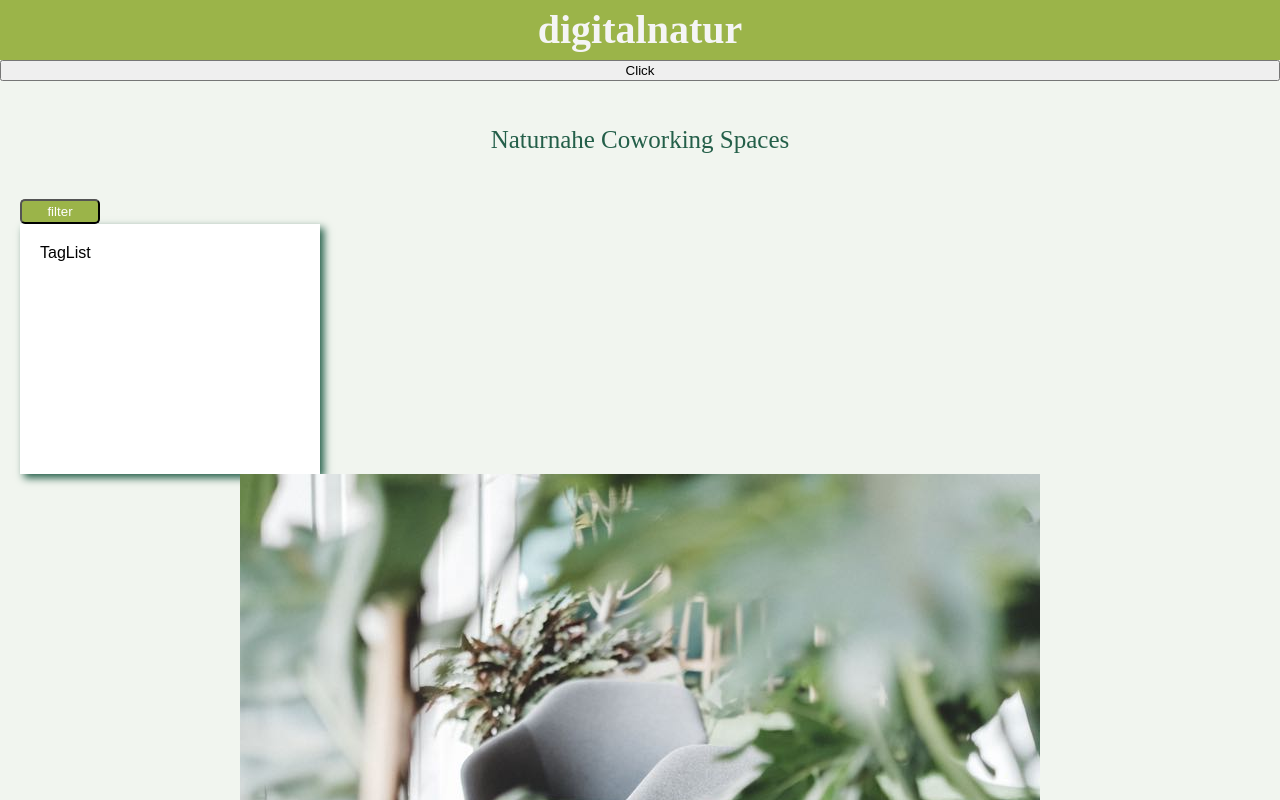
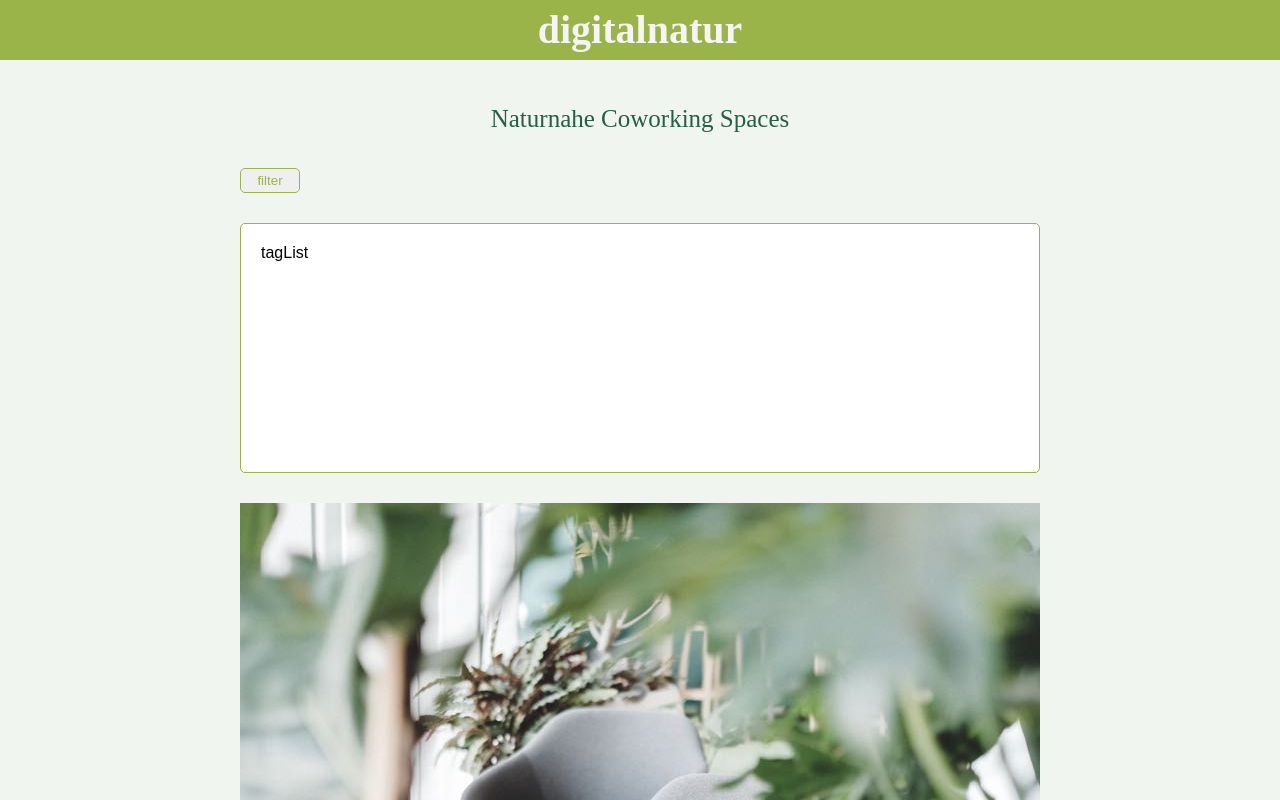
Before and after one commit to s-zanker/capstone-project, a React (Create React App) app: page / in a window 1280 px wide. Both pictures are taken after a click on the button "filter". Built offline with nearby package versions, Linux system fonts and the light colour scheme.

Commit message:
Change some global styles

```diff
--- a/src/App.js
+++ b/src/App.js
@@ -10,14 +10,13 @@ function App() {
   const [currentWorkspaces, setCurrentWorkspaces] = useState([])
 
   useEffect(() => {
-    console.log(workspaces.slice(0, 10))
+    //only the first 10 workspaces are displayed
     setCurrentWorkspaces(workspaces.slice(0, 10))
   }, [])
 
   return (
     <AppGrid>
       <Header title="digitalnatur" />
-      <button onClick={handleClick}>Click</button>
       <Main>
         <Switch>
           <Route exact path="/">
@@ -30,12 +29,6 @@ function App() {
       </Main>
     </AppGrid>
   )
-
-  function handleClick() {
-    setCurrentWorkspaces(
-      workspaces.slice(currentWorkspaces.length, currentWorkspaces.length + 10)
-    )
-  }
 }
 
 export default App
--- a/src/components/Button/Button.js
+++ b/src/components/Button/Button.js
@@ -6,9 +6,15 @@ export default function Button({ name, onClick }) {
 }
 
 const ButtonStyled = styled.button`
-  background: var(--freshgreen);
+  height: 25px;
+  width: 60px;
+  color: var(--freshgreen);
   border-radius: 5px;
-  height: 25px;
-  width: 80px;
-  color: white;
+  border: 1px solid var(--freshgreen);
+  cursor: pointer;
+
+  &:active {
+    background: var(--freshgreen);
+    color: white;
+  }
 `
--- a/src/components/TagList/TagList.js
+++ b/src/components/TagList/TagList.js
@@ -1,14 +1,15 @@
 import React from 'react'
 import styled from 'styled-components'
 
-export default function TagList() {
-  return <TagContainerStyled>TagList</TagContainerStyled>
+export default function TagList({ tagList }) {
+  return <TagContainerStyled>{tagList}</TagContainerStyled>
 }
 
 const TagContainerStyled = styled.div`
   background: white;
-  box-shadow: 4px 4px 8px #245f49;
+  border: 1px solid var(--freshgreen);
+  border-radius: 5px;
   height: 250px;
-  width: 300px;
+  width: 100%;
   padding: 20px;
 `
--- a/src/components/WorkspaceList/WorkspaceList.js
+++ b/src/components/WorkspaceList/WorkspaceList.js
@@ -9,9 +9,10 @@ export default function WorkspaceList({ workspaces }) {
   return (
     <>
       <ListTitleStyled>Naturnahe Coworking Spaces</ListTitleStyled>
-      <Button name="filter" onClick={toggleTagList} />
-      {tagListShown && <TagList />}
+
       <Grid>
+        <Button name="filter" onClick={toggleTagList} />
+        {tagListShown && <TagList tagList="tagList" />}
         {workspaces.map((workspace) => (
           <Workspace workspace={workspace} key={workspace._id} />
         ))}
@@ -32,5 +33,5 @@ const Grid = styled.div`
 const ListTitleStyled = styled.h3`
   text-align: center;
   margin-top: 20px;
-  margin-bottom: 40px;
+  margin-bottom: 30px;
 `
```
Also changed, not shown: src/components/Tag/Tag.js (+5 -6 lines).
